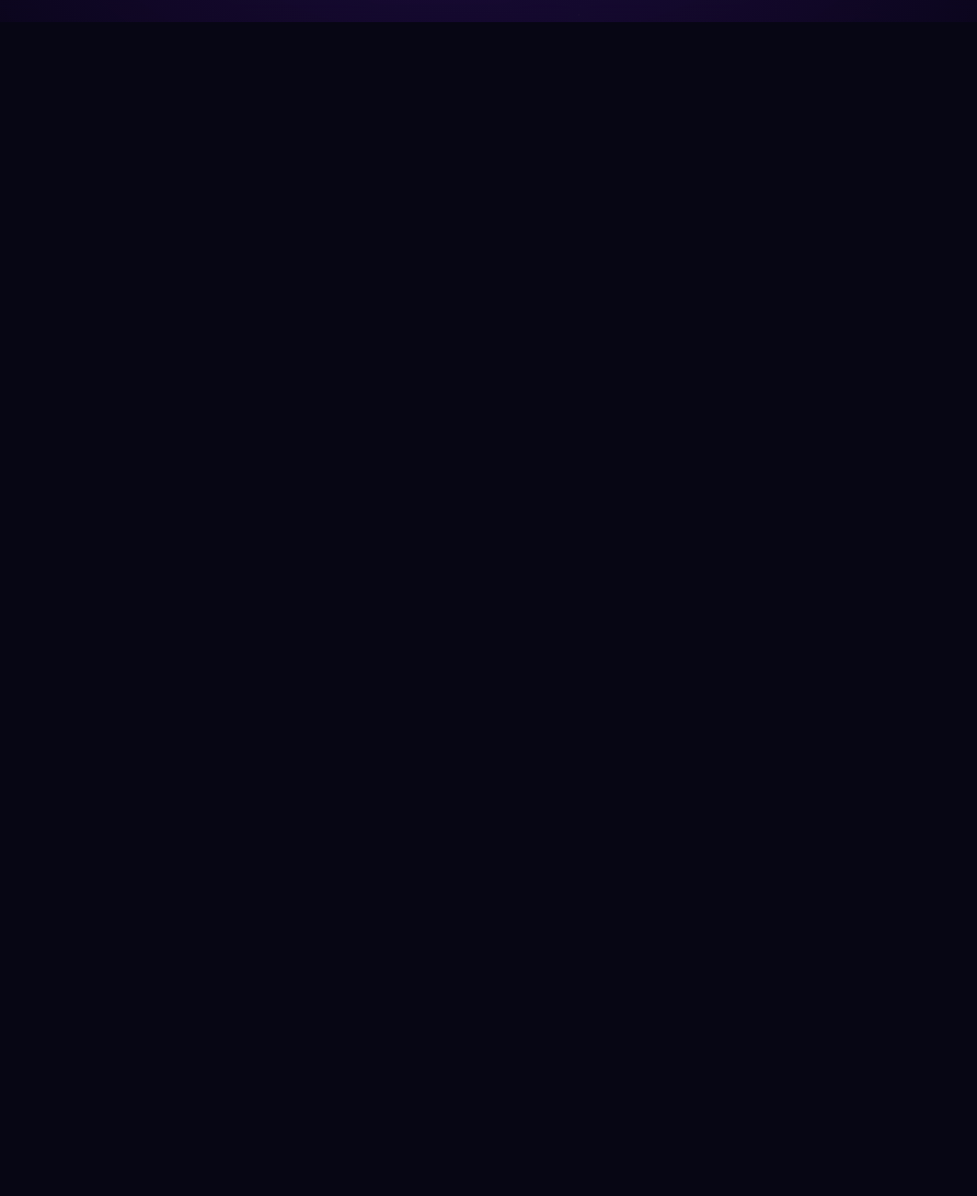
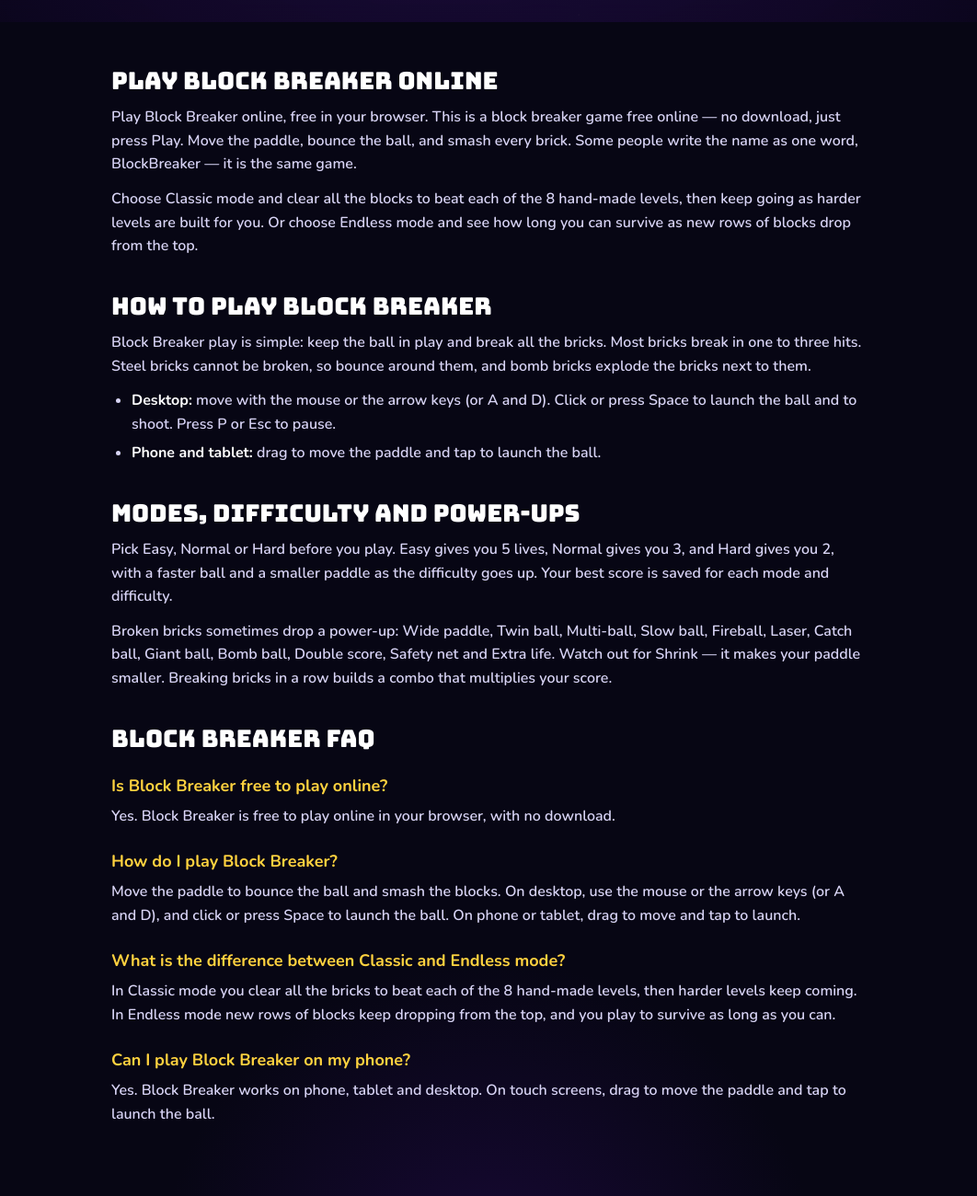
Before and after one commit to Rohan-Naeem/block-breaker, a plain HTML site: page index.html in a window 1280 px wide. Shown: the part 776-2076 px from the top of the page at 92% size, without its empty margins (109-1171 px from the left). Before the commit the page ends 800 px from the top, so only its background shows below. Drawn offline with nearby package versions, Linux system fonts and the light colour scheme; animation ran at ten frames a second.

Commit message:
SEO: add how-to-play + FAQ content below game, canonical, og:url and FAQ schema; add GSC queries naturally (block breaker online, play block breaker, block breaker game free online)

```diff
--- a/css/style.css
+++ b/css/style.css
@@ -32,22 +32,14 @@ html, body {
   margin: 0;
   padding: 0;
   width: 100%;
-  height: 100%;
-  height: 100dvh;
-  overflow: hidden;
-  position: fixed;
-  inset: 0;
-  touch-action: none;
+  min-height: 100%;
+  overflow-x: hidden;
+  touch-action: pan-y;
   -webkit-touch-callout: none;
-  user-select: none;
-  -webkit-user-select: none;
-  overscroll-behavior: none;
 }
 
 body {
-  display: flex;
-  align-items: center;
-  justify-content: center;
+  display: block;
   color: var(--text);
   font-family: var(--body);
   line-height: 1.4;
@@ -68,6 +60,8 @@ main {
   align-items: center;
   justify-content: center;
   overflow: hidden;
+  user-select: none;
+  -webkit-user-select: none;
 }
 
 .wrap {
@@ -453,3 +447,56 @@ button:focus-visible {
     animation: none !important;
   }
 }
+
+/* ==========================================================
+   INFO SECTION (below the game - readable text for players
+   and search engines; the game above stays full-screen)
+   ========================================================== */
+.info {
+  max-width: 860px;
+  margin: 0 auto;
+  padding: 48px 20px 64px;
+  color: var(--text);
+  font-family: var(--body);
+  line-height: 1.6;
+  user-select: text;
+  -webkit-user-select: text;
+}
+
+.info h2 {
+  font-family: var(--display);
+  font-weight: 400;
+  font-size: 26px;
+  line-height: 1.2;
+  color: #fff;
+  margin: 36px 0 12px;
+}
+
+.info h2:first-child {
+  margin-top: 0;
+}
+
+.info h3 {
+  font-size: 18px;
+  color: var(--gold);
+  margin: 22px 0 6px;
+}
+
+.info p {
+  color: #d8d4f5;
+  margin: 0 0 12px;
+}
+
+.info ul {
+  color: #d8d4f5;
+  margin: 0 0 12px;
+  padding-left: 22px;
+}
+
+.info li {
+  margin-bottom: 6px;
+}
+
+.info strong {
+  color: #fff;
+}
--- a/index.html
+++ b/index.html
@@ -10,9 +10,11 @@
 <meta name="robots" content="index, follow, max-image-preview:large">
 <meta name="color-scheme" content="dark">
 <link rel="icon" href="icon.svg" type="image/svg+xml">
+<link rel="canonical" href="https://block-breaker-coral.vercel.app/">
 
 <!-- Social sharing -->
 <meta property="og:type" content="website">
+<meta property="og:url" content="https://block-breaker-coral.vercel.app/">
 <meta property="og:site_name" content="Block Breaker">
 <meta property="og:title" content="Block Breaker - Free Online Brick Breaker Game">
 <meta property="og:description" content="Smash bricks, catch power-ups and beat every level. Free brick breaker game for phone, tablet and desktop.">
@@ -26,6 +28,7 @@
   "@context": "https://schema.org",
   "@type": "VideoGame",
   "name": "Block Breaker",
+  "url": "https://block-breaker-coral.vercel.app/",
   "description": "A free brick breaker game you play in your browser. Break bricks, catch power-ups and beat levels or survive Endless mode.",
   "genre": ["Arcade", "Brick breaker"],
   "playMode": "SinglePlayer",
@@ -34,6 +37,36 @@
   "inLanguage": "en",
   "isAccessibleForFree": true,
   "offers": { "@type": "Offer", "price": "0", "priceCurrency": "USD" }
+}
+</script>
+
+<!-- FAQ: matches the questions answered below the game -->
+<script type="application/ld+json">
+{
+  "@context": "https://schema.org",
+  "@type": "FAQPage",
+  "mainEntity": [
+    {
+      "@type": "Question",
+      "name": "Is Block Breaker free to play online?",
+      "acceptedAnswer": { "@type": "Answer", "text": "Yes. Block Breaker is free to play online in your browser, with no download." }
+    },
+    {
+      "@type": "Question",
+      "name": "How do I play Block Breaker?",
+      "acceptedAnswer": { "@type": "Answer", "text": "Move the paddle to bounce the ball and smash the blocks. On desktop, use the mouse or the arrow keys (or A and D), and click or press Space to launch the ball. On phone or tablet, drag to move and tap to launch." }
+    },
+    {
+      "@type": "Question",
+      "name": "What is the difference between Classic and Endless mode?",
+      "acceptedAnswer": { "@type": "Answer", "text": "In Classic mode you clear all the bricks to beat each of the 8 hand-made levels, then harder levels keep coming. In Endless mode new rows of blocks keep dropping from the top, and you play to survive as long as you can." }
+    },
+    {
+      "@type": "Question",
+      "name": "Can I play Block Breaker on my phone?",
+      "acceptedAnswer": { "@type": "Answer", "text": "Yes. Block Breaker works on phone, tablet and desktop. On touch screens, drag to move the paddle and tap to launch the ball." }
+    }
+  ]
 }
 </script>
 
@@ -129,6 +162,33 @@
   <noscript><p class="noscript">Block Breaker needs JavaScript. Please turn it on in your browser to play.</p></noscript>
 </main>
 
+<section class="info">
+  <h2>Play Block Breaker online</h2>
+  <p>Play Block Breaker online, free in your browser. This is a block breaker game free online — no download, just press Play. Move the paddle, bounce the ball, and smash every brick. Some people write the name as one word, BlockBreaker — it is the same game.</p>
+  <p>Choose Classic mode and clear all the blocks to beat each of the 8 hand-made levels, then keep going as harder levels are built for you. Or choose Endless mode and see how long you can survive as new rows of blocks drop from the top.</p>
+
+  <h2>How to play Block Breaker</h2>
+  <p>Block Breaker play is simple: keep the ball in play and break all the bricks. Most bricks break in one to three hits. Steel bricks cannot be broken, so bounce around them, and bomb bricks explode the bricks next to them.</p>
+  <ul>
+    <li><strong>Desktop:</strong> move with the mouse or the arrow keys (or A and D). Click or press Space to launch the ball and to shoot. Press P or Esc to pause.</li>
+    <li><strong>Phone and tablet:</strong> drag to move the paddle and tap to launch the ball.</li>
+  </ul>
+
+  <h2>Modes, difficulty and power-ups</h2>
+  <p>Pick Easy, Normal or Hard before you play. Easy gives you 5 lives, Normal gives you 3, and Hard gives you 2, with a faster ball and a smaller paddle as the difficulty goes up. Your best score is saved for each mode and difficulty.</p>
+  <p>Broken bricks sometimes drop a power-up: Wide paddle, Twin ball, Multi-ball, Slow ball, Fireball, Laser, Catch ball, Giant ball, Bomb ball, Double score, Safety net and Extra life. Watch out for Shrink — it makes your paddle smaller. Breaking bricks in a row builds a combo that multiplies your score.</p>
+
+  <h2>Block Breaker FAQ</h2>
+  <h3>Is Block Breaker free to play online?</h3>
+  <p>Yes. Block Breaker is free to play online in your browser, with no download.</p>
+  <h3>How do I play Block Breaker?</h3>
+  <p>Move the paddle to bounce the ball and smash the blocks. On desktop, use the mouse or the arrow keys (or A and D), and click or press Space to launch the ball. On phone or tablet, drag to move and tap to launch.</p>
+  <h3>What is the difference between Classic and Endless mode?</h3>
+  <p>In Classic mode you clear all the bricks to beat each of the 8 hand-made levels, then harder levels keep coming. In Endless mode new rows of blocks keep dropping from the top, and you play to survive as long as you can.</p>
+  <h3>Can I play Block Breaker on my phone?</h3>
+  <p>Yes. Block Breaker works on phone, tablet and desktop. On touch screens, drag to move the paddle and tap to launch the ball.</p>
+</section>
+
 <script src="js/game.js"></script>
 </body>
 </html>
--- a/sitemap.xml
+++ b/sitemap.xml
@@ -2,6 +2,7 @@
 <urlset xmlns="http://www.sitemaps.org/schemas/sitemap/0.9">
   <url>
     <loc>https://block-breaker-coral.vercel.app/</loc>
+    <lastmod>2026-11-23</lastmod>
     <changefreq>monthly</changefreq>
     <priority>1.0</priority>
   </url>
```
